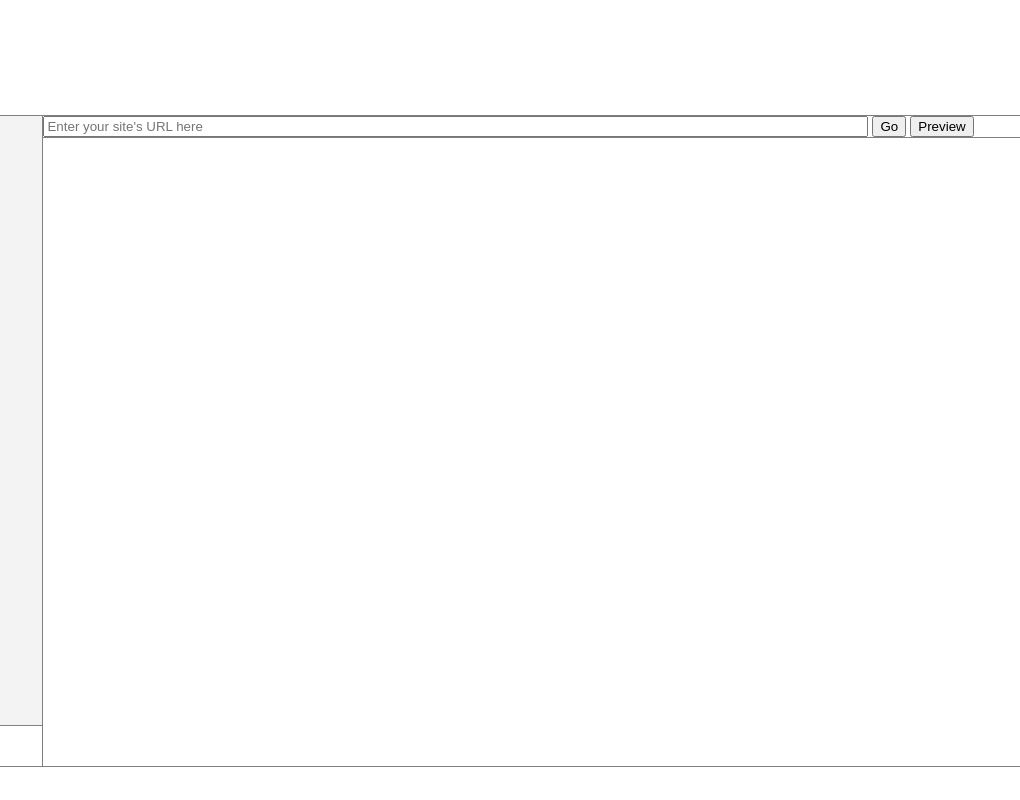
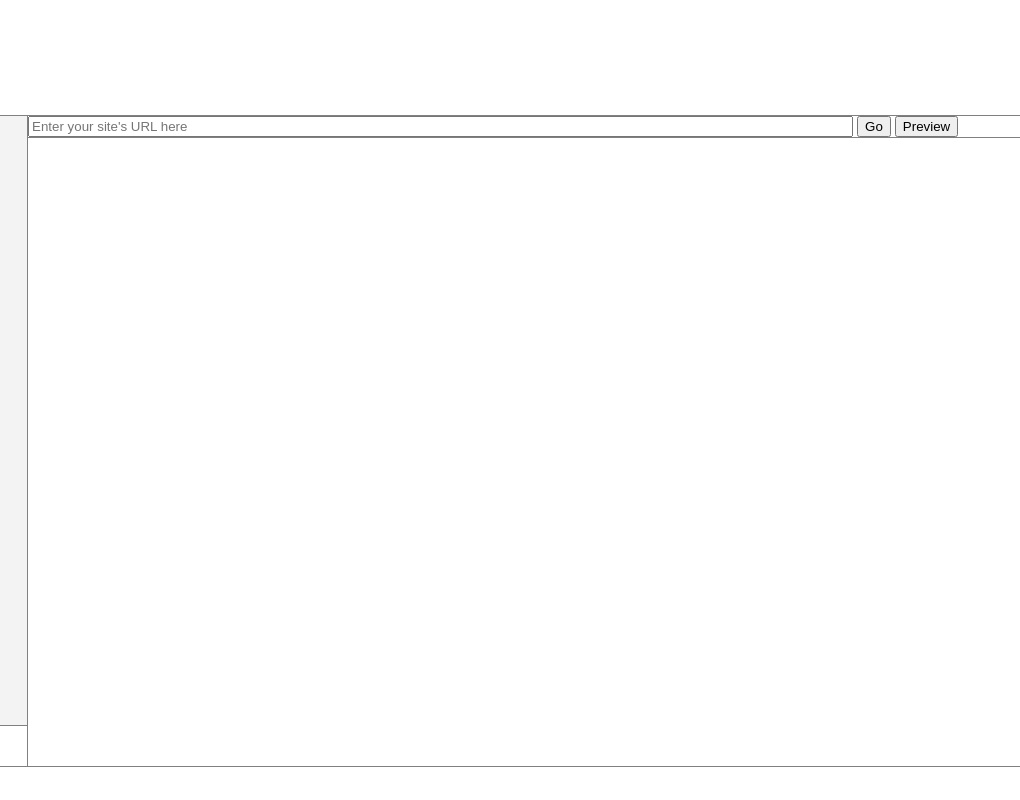
Before and after one commit to ericflarsen/preview, a plain HTML site: page index.html in a window 1280 px wide. Shown: the full height of the page, 260-1280 px from the left. Drawn offline with nearby package versions, Linux system fonts and the light colour scheme.

Commit message:
Update preview.css

```diff
--- a/preview.css
+++ b/preview.css
@@ -37,7 +37,9 @@
             flex: 0 1 40px;
         }
 
-        .extraspace {}
+        .extraspace {
+            flex: 2 1 auto;
+        }
 
         iframe {
             height: 100%;
```
